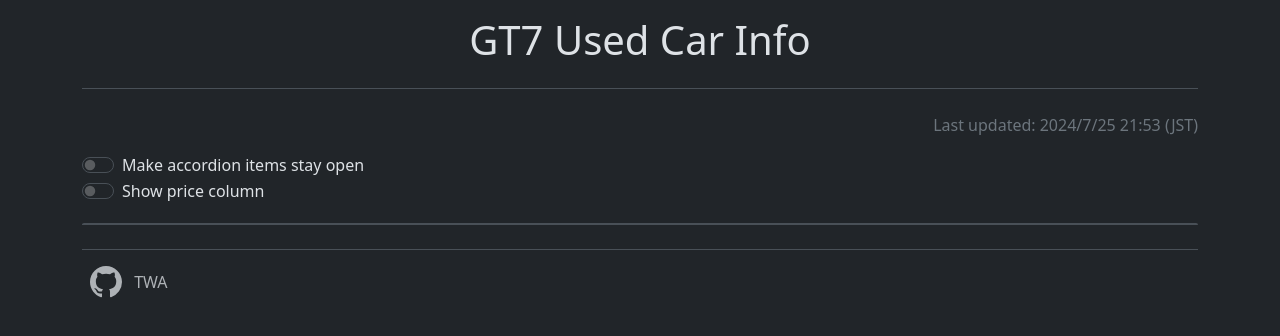
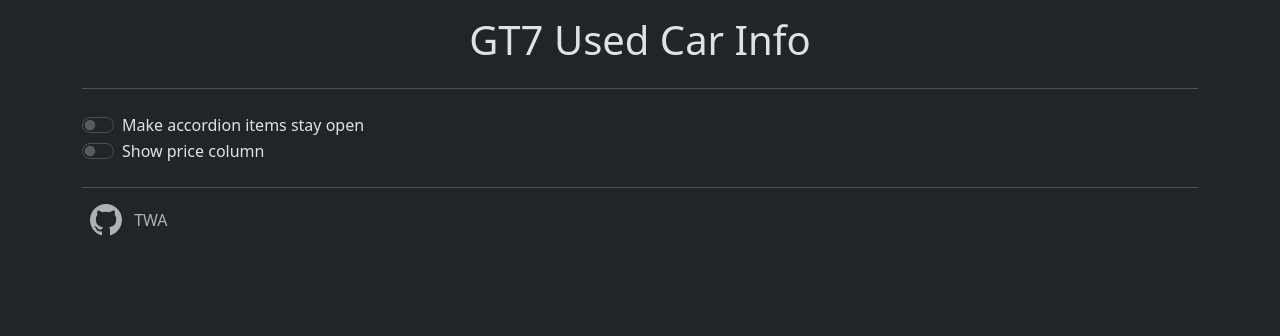
Before and after one commit to twajp/gt7info_test, a plain HTML site: page index.html in a window 1280 px wide. Drawn offline with nearby package versions, Linux system fonts and the light colour scheme; no server answers.

Commit message:
2重を解消？

```diff
--- a/index.html
+++ b/index.html
@@ -17,7 +17,7 @@
     </div>
 
     <div class="container">
-        <p id="lastUpdated" class="text-end text-secondary">Last updated: 2024/7/25 21:53 (JST)</p>
+        <p id="lastUpdated" class="text-end text-secondary"></p>
         <div class="form-check form-switch">
             <input class="form-check-input" type="checkbox" role="switch" id="keepAccordionOpen">
             <label class="form-check-label" for="keepAccordionOpen">Make accordion items stay open</label>
@@ -29,9 +29,7 @@
     </div>
 
     <div id='accordionPanelsStayOpen' class='accordion container'>
-        <div class='accordion-item'>
-            <div id='expectedSoon'></div>
-        </div>
+        <div id='expectedSoon'></div>
         <div id='appeared'></div>
     </div>
 
```
Also changed, not shown: README.md.
